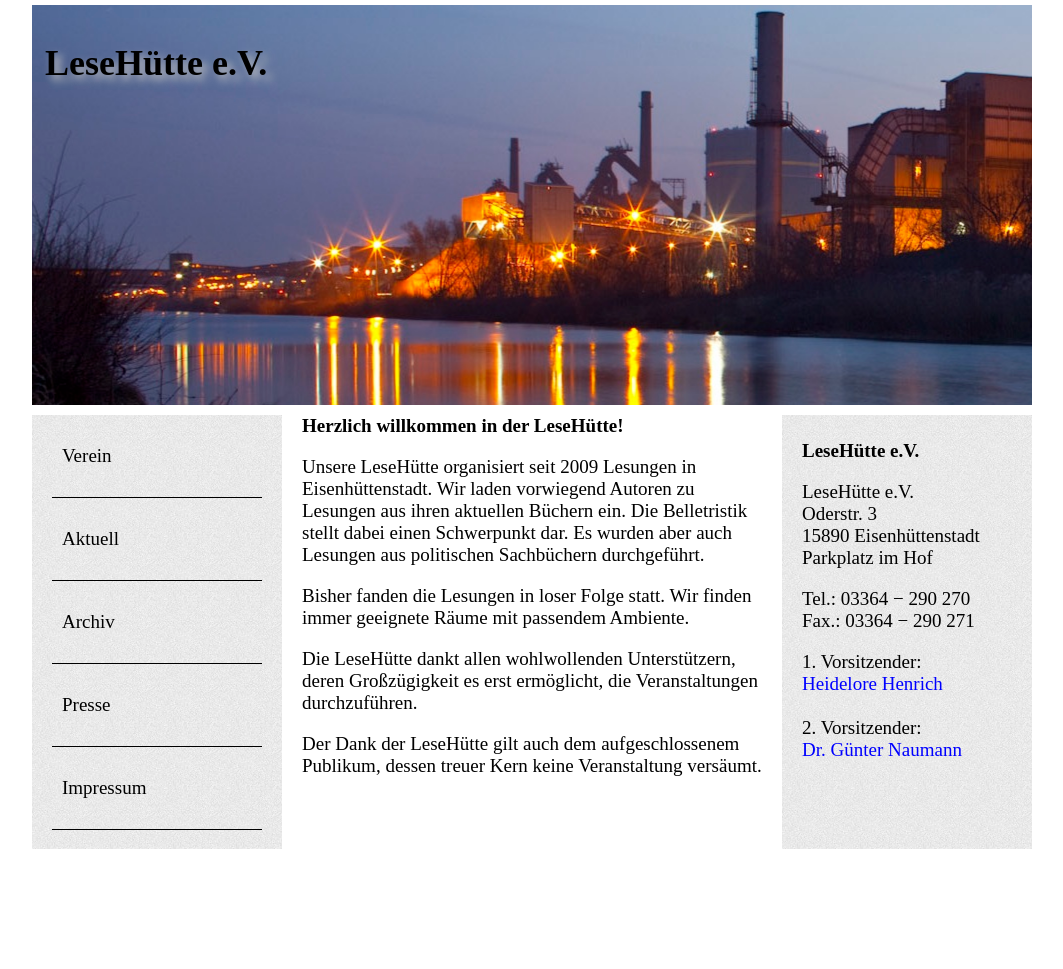
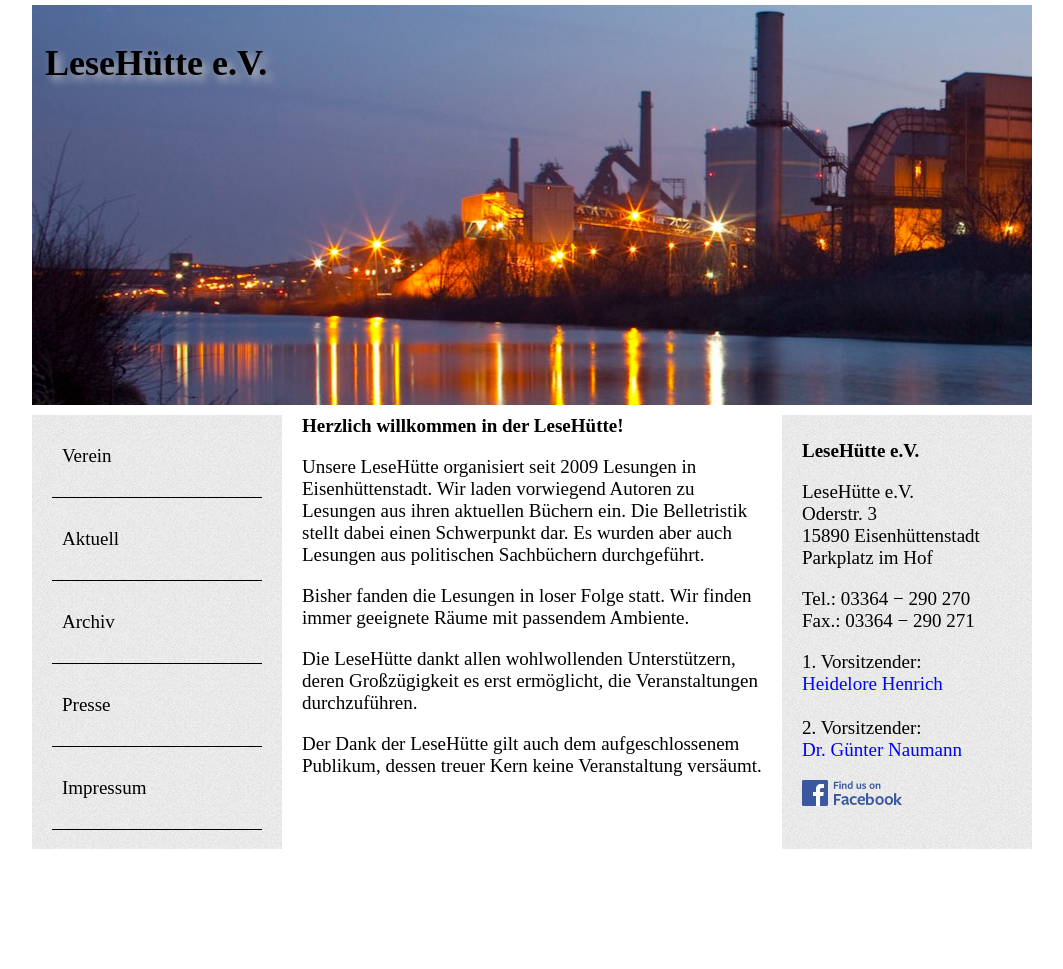
Before and after one commit to zickzackv/lesehutte.de, a Jekyll site: the page built from index.md, in a window 1280 px wide. Shown: the whole page, without its empty margins (108-1171 px from the left). Built offline with Jekyll 4.4.1, drawn with Linux system fonts in a browser that asks for light colours; Markdown is read by kramdown in place of the engine named in the settings.

Commit message:
Facebook logo

```diff
--- a/_layouts/default.html
+++ b/_layouts/default.html
@@ -60,6 +60,9 @@
                                 2. Vorsitzender:<br>
                                 <a href="mailto:gkunau@t-online.de">Dr. Günter Naumann</a><br>
                             </p>
+                            <p class="entfernt">
+                              <a href="https://www.facebook.com/pages/LeseHütte/1498248247125464"><img src="/assets/fb-fu.png"></a>
+                            </p>
                         </div>
                     </div>
                 </div>
```
Also changed, not shown: assets/fb-fu.png (added).
